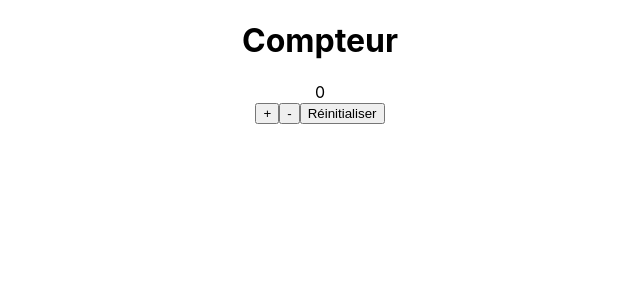
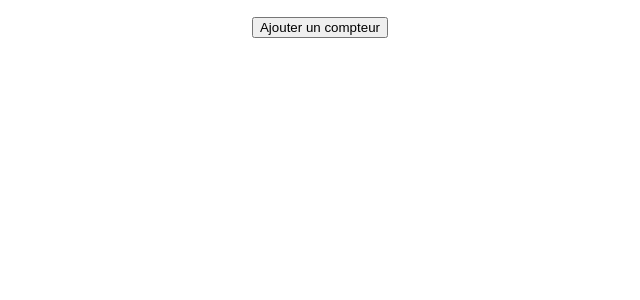
Before and after one commit to abeirens/formation-react, a React (Create React App) app: page / in a window 1280 px wide. Shown: the top 300 px of the page, without its empty margins (320-960 px from the left). Built offline with nearby package versions, Linux system fonts and the light colour scheme.

Commit message:
[4] add counters array + delete button

```diff
--- a/package.json
+++ b/package.json
@@ -31,5 +31,8 @@
       "last 1 firefox version",
       "last 1 safari version"
     ]
+  },
+  "devDependencies": {
+    "web-vitals": "^4.2.4"
   }
 }
--- a/src/App.css
+++ b/src/App.css
@@ -1,14 +1,15 @@
 .App {
   text-align: center;
+  margin: 1rem;
 }
 
-.App-logo {
-  height: 40vmin;
-  pointer-events: none;
+.container {
+  display: flex;
+  flex-wrap: wrap;
+  gap: 1rem;
 }
 
-@media (prefers-reduced-motion: no-preference) {
-  .App-logo {
-    animation: App-logo-spin infinite 20s linear;
-  }
+.container-counter {
+  border: 1px solid #000;
+  padding: 1rem;
 }
--- a/src/App.js
+++ b/src/App.js
@@ -1,32 +1,66 @@
-import logo from './logo.svg';
 import './App.css';
 import { useState } from 'react';
 
+function Counter({value, add, remove, reset, supp}) {
+  return (
+    <div>
+      <h1>Compteur</h1>
+
+      <div>{value}</div>
+
+      <button onClick={() => {add()}}>+</button>
+      <button onClick={() => {remove()}}>-</button>
+      <button onClick={() => {reset()}}>Réinitialiser</button>
+      <button onClick={() => {supp()}}>Supprimer</button>
+    </div>
+  )
+}
+
 function App() {
-  const [counter, setCounter] = useState(0);
+  const [countersArray, setCountersArray] = useState([]);
 
-  function add() {
-    setCounter(counter + 1)
+  function increment(index) {
+    const newCountersArray = [...countersArray];
+    newCountersArray[index] += 1;
+    setCountersArray(newCountersArray);
   }
 
-  function remove() {
-    setCounter(counter - 1)
+  function decrement(index) {
+    const newCountersArray = [...countersArray];
+    newCountersArray[index] -= 1;
+    setCountersArray(newCountersArray);
   }
 
-  function reset() {
-    setCounter(0)
+  function reinit(index) {
+    const newCountersArray = [...countersArray];
+    newCountersArray[index] = 0;
+    setCountersArray(newCountersArray);
   }
 
+  function addNewCounter() {
+    setCountersArray([...countersArray, 0])
+  }
+
+  function removeCounter(index) {
+    setCountersArray(countersArray.filter((_, i) => i !== index))
+  }
 
   return (
     <div className="App">
-      <h1>Compteur</h1>
-
-      <div>{counter}</div>
-
-      <button onClick={add}>+</button>
-      <button onClick={remove}>-</button>
-      <button onClick={reset}>Réinitialiser</button>
+      <button onClick={addNewCounter}>Ajouter un compteur</button>
+      <div className="container">
+        {countersArray.map((value, index) => (
+          <div className="container-counter">
+            <Counter
+              value={value}
+              add={() => {increment(index)}}
+              remove={() => {decrement(index)}}
+              reset={() => {reinit(index)}}
+              supp={() => {removeCounter(index)}}
+            />
+          </div>
+        ))}
+      </div>
     </div>
   );
 }
```
Also changed, not shown: 1 other file (tests, documents, lock files or other folders).
